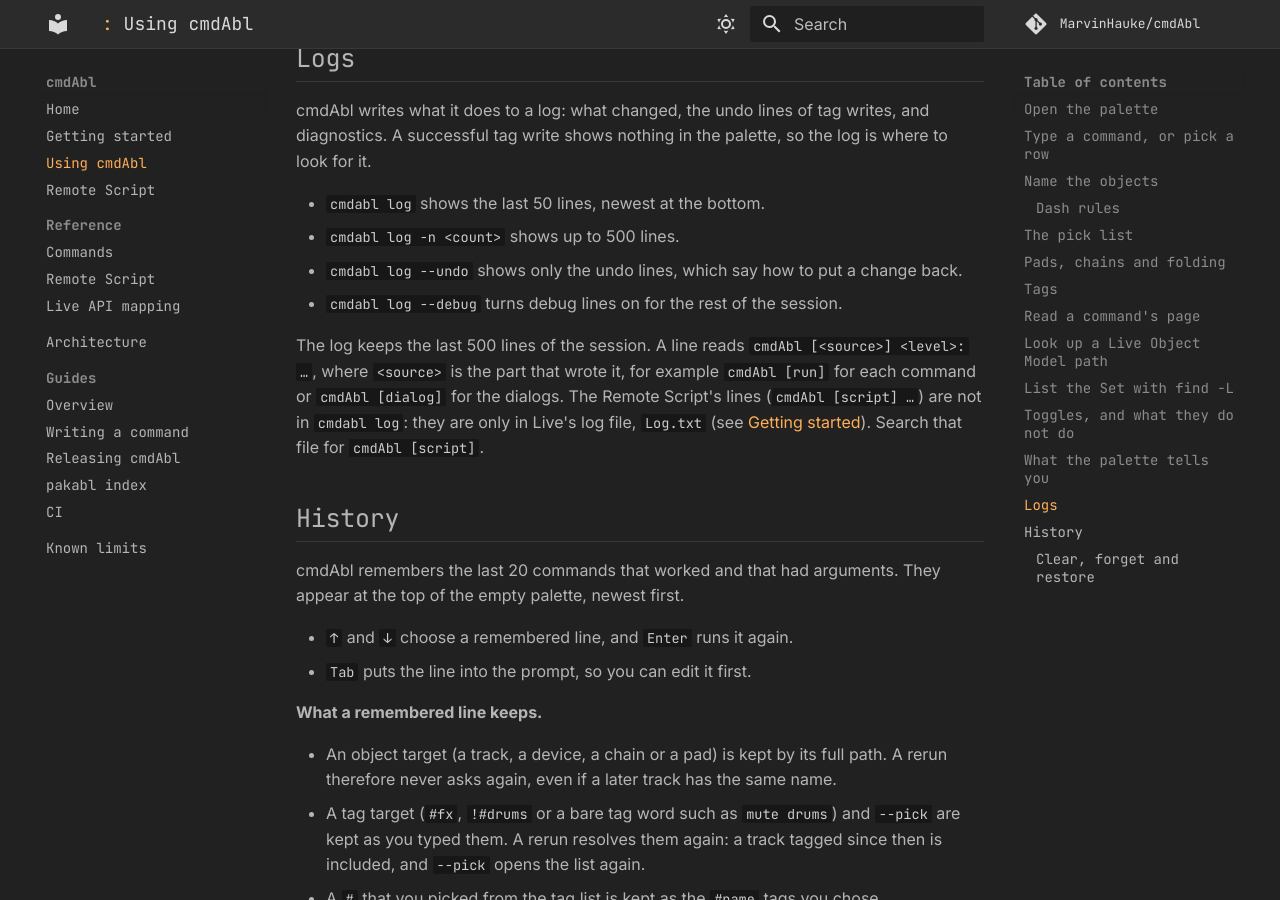
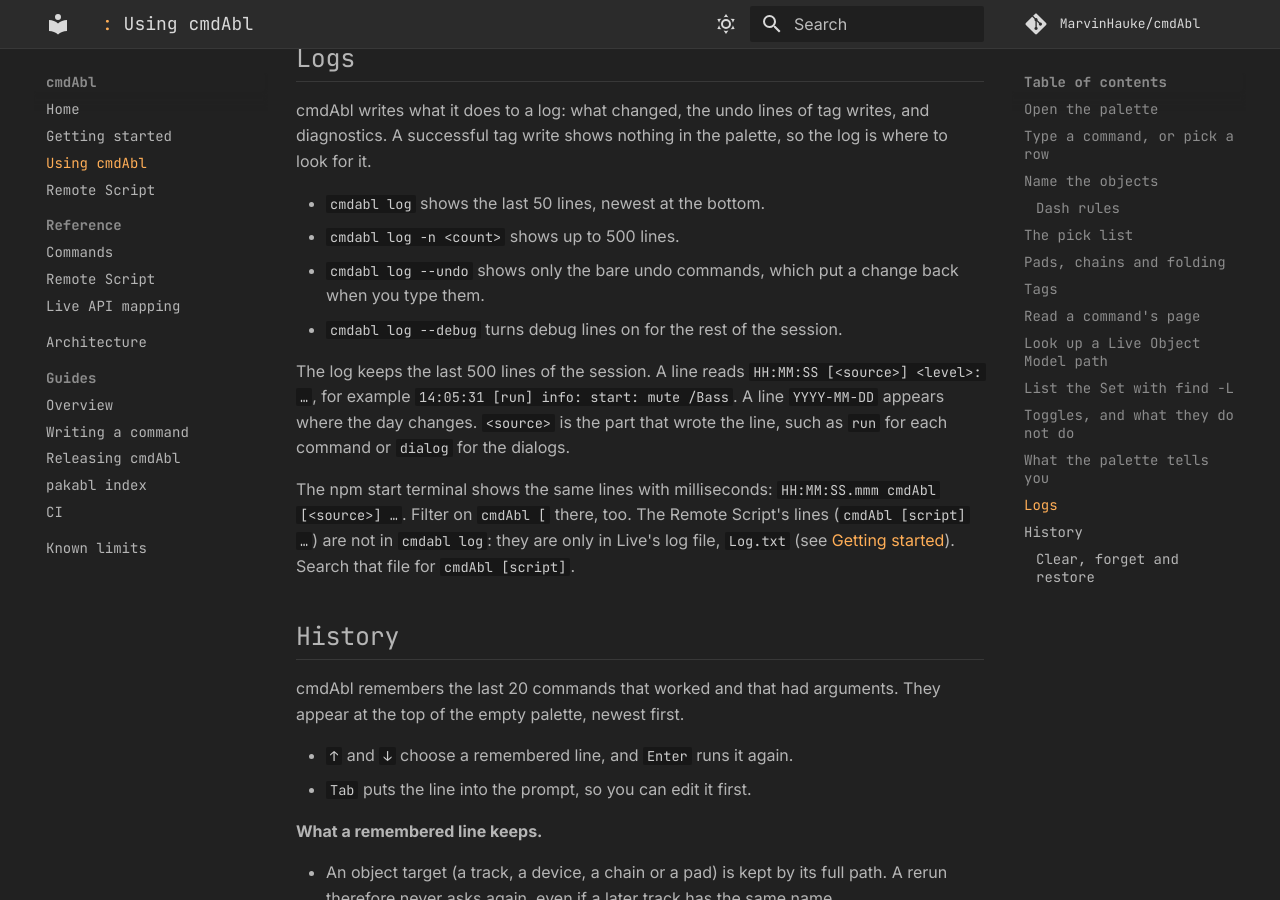
Before and after one commit to MarvinHauke/cmdAbl, an MkDocs documentation site: the page built from docs/using.md, in a window 1280 px wide and 900 px high, scrolled down 8165 px. Built offline with MkDocs 1.6.1 and Material for MkDocs 9.7.7, drawn with Linux system fonts in a browser that asks for light colours; comment, search, counter and statistics services are not loaded.

Commit message:
docs(using): log lines carry a time
Co-Authored-By: Claude Haiku 5.5 <noreply@anthropic.com>

```diff
--- a/docs/using.md
+++ b/docs/using.md
@@ -264,11 +264,15 @@ write shows nothing in the palette, so the log is where to look for it.
 
 - `cmdabl log` shows the last 50 lines, newest at the bottom.
 - `cmdabl log -n <count>` shows up to 500 lines.
-- `cmdabl log --undo` shows only the undo lines, which say how to put a change back.
+- `cmdabl log --undo` shows only the bare undo commands, which put a change back when you type them.
 - `cmdabl log --debug` turns debug lines on for the rest of the session.
 
-The log keeps the last 500 lines of the session. A line reads `cmdAbl [<source>] <level>: …`, where `<source>` is the
-part that wrote it, for example `cmdAbl [run]` for each command or `cmdAbl [dialog]` for the dialogs. The Remote
+The log keeps the last 500 lines of the session. A line reads `HH:MM:SS [<source>] <level>: …`, for example
+`14:05:31 [run] info: start: mute /Bass`. A line `YYYY-MM-DD` appears where the day changes. `<source>` is the part
+that wrote the line, such as `run` for each command or `dialog` for the dialogs.
+
+The npm start terminal shows the same lines with milliseconds: `HH:MM:SS.mmm cmdAbl [<source>] …`. Filter on `cmdAbl [`
+there, too. The Remote
 Script's lines (`cmdAbl [script] …`) are not in `cmdabl log`: they are only in Live's log file, `Log.txt` (see
 [Getting started](getting-started.md)). Search that file for `cmdAbl [script]`.
 
```
